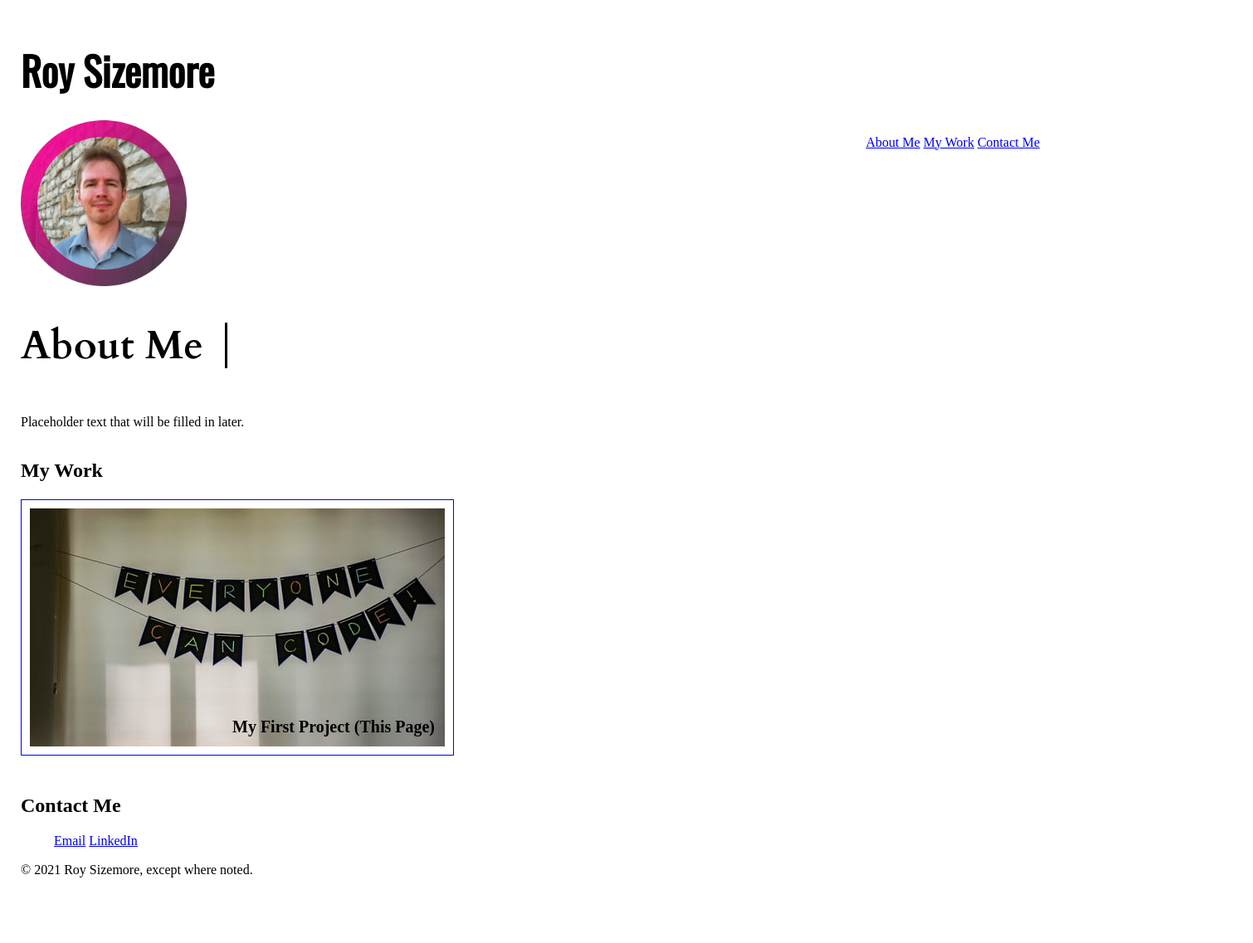
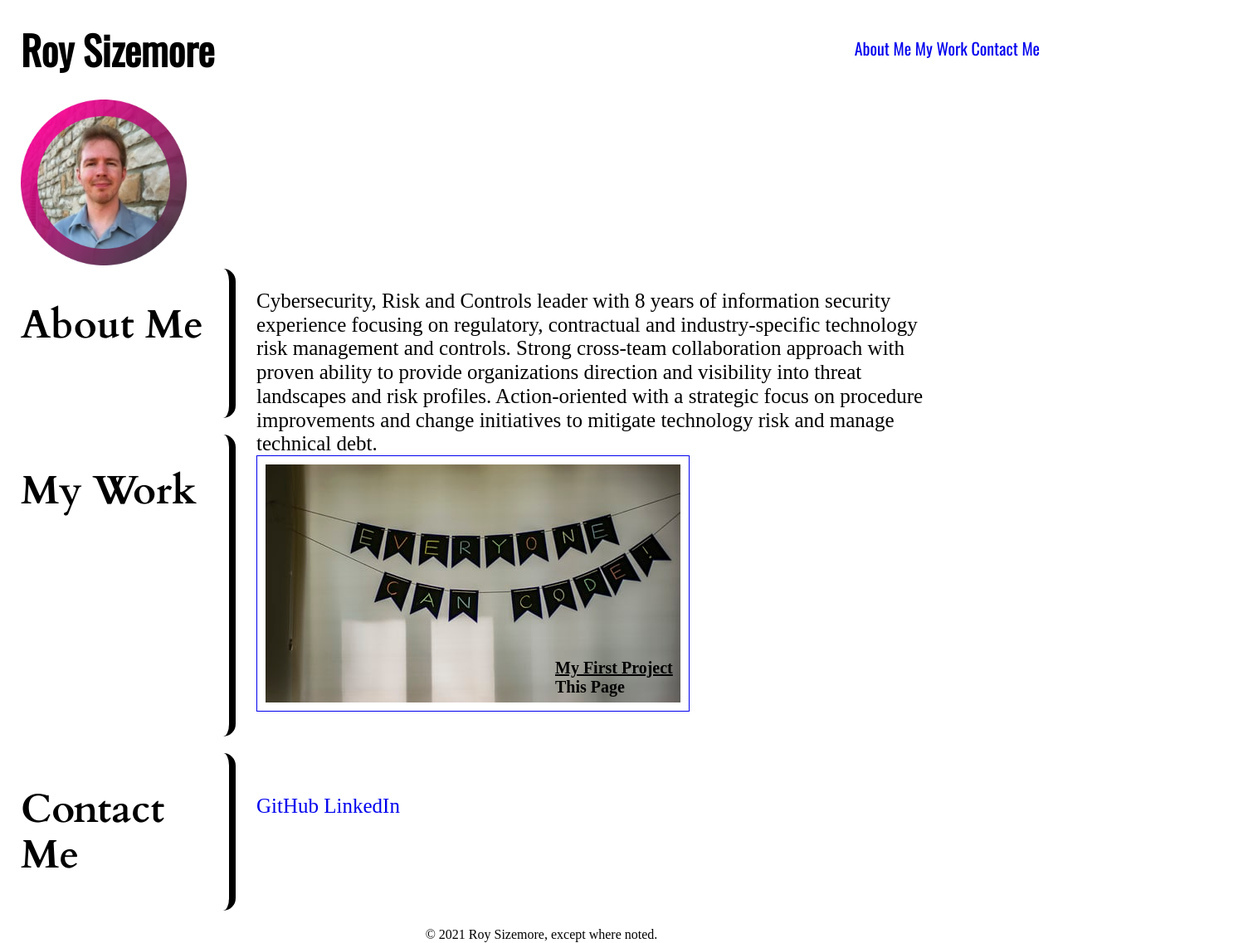
Before and after one commit to roy-sizemore/rs-portfolio, a plain HTML site: page index.html in a window 1280 px wide. Shown: the whole page at 83% size, 1510 px wide, since content can reach past the window. Before the commit the page ends 1083 px from the top, so only its background shows below. Drawn offline with nearby package versions, Linux system fonts and the light colour scheme.

Commit message:
Made changes to CSS

```diff
--- a/css/style.css
+++ b/css/style.css
@@ -1,5 +1,5 @@
 body {
-    padding: 25px;
+    padding-left: 25px;
 }
 
 h1 {
@@ -9,36 +9,44 @@ h1 {
 }
 
 .titles {
+    display: flex;
     width: 20%;
     font-size: 2em;
     font-family: 'Cardo', serif;
     border-right: solid;
-
+    border-width: 8px;
+    border-radius: 15px;
+    margin-bottom: 20px;
 }
 
 nav {
-    float: right;
-    display: block;
+    position: absolute;
+    top: 25px;
+    right: 25px;
     list-style-type: none;
     padding: 2px;
+    font-size: 20px;
+    font-family: 'Oswald', sans-serif;
 }
 
 li {
     display: inline;
 }
 
-.card {
+.card-big {
     flex: 1 0 0;
     padding: 10px;
     border-style: solid;
     border-width: 1px;
+    margin-top: 25px;
+    margin-left: 25px;
   }
 
 .bottom-left {
     position: relative;
     text-align: left;
-    bottom: 50px;
-    left: 255px;
+    bottom: 68px;
+    left: 385px;
     font-size: 20px;
     font-weight: bold;
 }
@@ -49,5 +57,26 @@ li {
 
 #about-me {
     display: inline-block;
-    position: relative;
+    padding-left: 25px;
+    font-size: 25px;
+    height: 150px;
+    width: 66%;
 }
+
+.container {
+    display: flex;
+    flex: 1 1 1;
+}
+
+#contact-me {
+    font-size: 25px;
+    padding: 25px;
+}
+
+footer {
+    text-align: center;
+}
+
+.no-dec {
+    text-decoration: none;
+}
--- a/index.html
+++ b/index.html
@@ -14,44 +14,50 @@
 </head>
 <body>
     <!-- Needs a pic here? Some kind of trim.... -->
+    <header>
         <div>
             <h1>Roy Sizemore</h1>
             <img id="self-pic" src="/img/rjsj_1.png">
             <nav>
                 <ul>
                     <li>
-                    <a href="#about-me">About Me</a>
+                        <a class="no-dec" href="#about-me">About Me</a>
                     </li>
                     <li>
-                    <a href="#my-work">My Work</a>
+                        <a class="no-dec" href="#my-work">My Work</a>
                     </li>
                     <li>
-                    <a href="#contact-me">Contact Me</a>
+                        <a class="no-dec" href="#contact-me">Contact Me</a>
                     </li>
                 </ul>
             </nav>
         </div>
+    </header>
     <!-- Needs a pic here? Something benign....-->
-    <section>
-        <article>
-            <div class="titles"><h2>About Me</h2></div>
-            <p id="about-me">Placeholder text that will be filled in later.</p>
-        </article>
-        <article>
+    <div class="container">
+        <div class="titles">
+            <h2>About Me</h2>
+        </div>
+        <p id="about-me">Cybersecurity, Risk and Controls leader with 8 years of information security experience focusing on regulatory, contractual and industry-specific technology risk management and controls. Strong cross-team collaboration approach with proven ability to provide organizations direction and visibility into threat landscapes and risk profiles. Action-oriented with a strategic focus on procedure improvements and change initiatives to mitigate technology risk and manage technical debt.</p>
+    </div>
+    <div class="container">
+        <div class="titles">
             <h2>My Work</h2>
+        </div>
         <div>
-                    <a href="#"><img class="card" src="/img/everyone_code.jfif" alt="banner"></a>
-                    <div class="bottom-left">My First Project (This Page)</div>
+            <a href="#"><img class="card-big" src="/img/everyone_code.jfif" alt="banner"></a>
+            <div class="bottom-left"><u>My First Project</u><br>This Page</div>
         </div>
-        </article>
-        <article>
+    </div>
+    <div class="container">
+        <div class="titles">
             <h2>Contact Me</h2>
-            <ul>
-                <li><a href="mail.google.com">Email</a></li>
-                <li><a href="https://www.linkedin.com/roysizemore">LinkedIn</a></li>
-            </p>
-        </article>
-    </section>
+        </div>
+        <ul id="contact-me">
+            <li><a class="no-dec" href="https://github.com/roy-sizemore">GitHub</a></li>
+            <li><a class="no-dec" href="https://www.linkedin.com/roysizemore">LinkedIn</a></li>
+        </ul>
+    </div>
     <div>
         <footer>
             &copy; <script>copywrite();</script> Roy Sizemore, except where noted.
```
Lines whose indentation alone changed are shown as unchanged.
